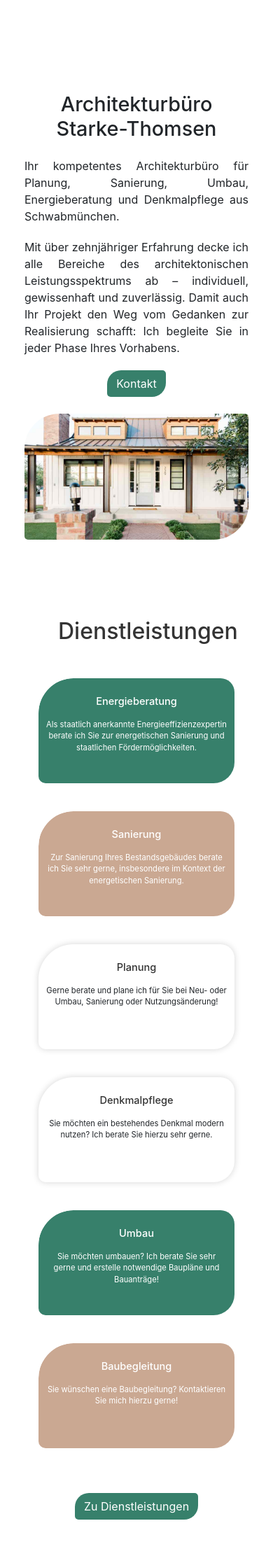
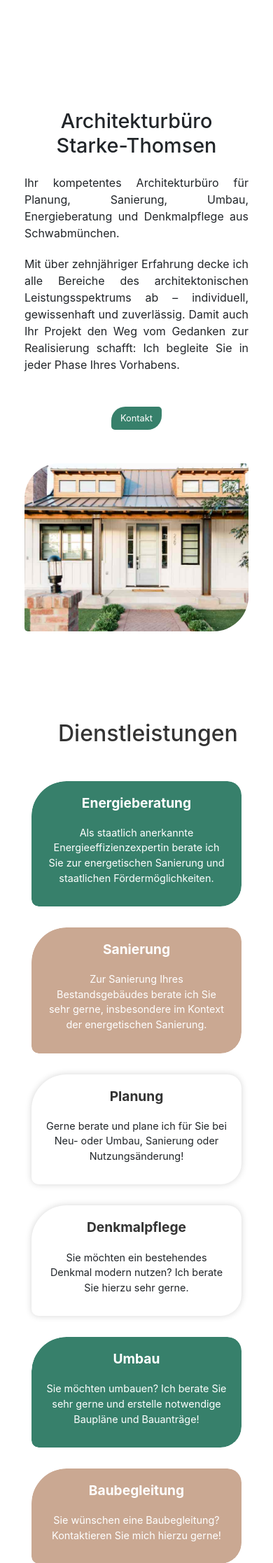
Before and after one commit to DouniaBK/arkitekture-MST, a Django app: page / in a window 390 px wide; the page is wider, and only the part inside the window is pictured. Shown: the part 76-2309 px from the top of that part at 70% size. Run offline with Django 5.2, Linux system fonts and the light colour scheme; some libraries are stand-ins or nearby versions.

Commit message:
add: responsive style and image to about me

```diff
--- a/home/static/home/css/styles.css
+++ b/home/static/home/css/styles.css
@@ -108,7 +108,14 @@ nav ul li a {
     margin-right: 1rem;
 }
 
-/* projects & services */
+/* projects, about me & services */
+
+/*portfolio section on the home page */
+
+#portfolio {
+    background-color: rgba(248, 248, 248, 1);
+}
+
 h3 {
     color: #333;
     margin-top: 20px;
@@ -130,26 +137,95 @@ div.project {
 }
 
 
-div.project h3, div.service h3 {
+div.project h3, div.home-service h3 {
     margin-bottom: 10px;
 }
 
-div.project p, div.service p {
+div.project p, div.home-service p {
     margin-bottom: 10px;
 }
 
-div.project a, div.service a {
+div.project a, div.home-service a {
     display: inline-block;
     margin-top: 10px;
 }
-
-div.project img, div.service img {
+/*
+div.project img, div.home-service img {
     width: 100%;
     height: auto;
-    border-radius: 5px; /* Make the images have the same rounded corners as the containers */
+    border-radius: 5px;  Make the images have the same rounded corners as the containers
+}*/
+
+/* Shared image styles for portfolio, about me, and introduction sections */
+.project-image,
+.aboutme-image,
+.intro-image {
+    position: relative;
+    width: 100%;
+    padding-top: 75%; /* 4:3 aspect ratio */
+    overflow: hidden;
 }
 
+.project-image img,
+.aboutme-image img,
+.intro-image img {
+    position: absolute;
+    top: 0;
+    left: 0;
+    width: 100%;
+    height: 100%;
+    object-fit: cover;
+    border-radius: 50px 5px 50px 5px; /* Top-left, top-right, bottom-right, bottom-left */
+}
 
+/* Responsive adjustments for the project, about me, and introduction sections */
+@media (max-width: 768px) {
+    .project, .aboutme, .intro-image {
+        margin-bottom: 15px;
+        max-width: 100%;
+    }
+
+    .project h3, .aboutme h3, .intro-image h3 {
+        font-size: 1.3em;
+        margin-top: revert;
+    }
+
+    h2 {
+        font-size: 1.2em;
+        margin: 1em;
+        margin-bottom: 10px;
+    }
+}
+
+@media (max-width: 576px) {
+    h2 {
+        margin-bottom: 5px;
+    }
+
+    h1 {
+        margin-bottom: 5px;
+        font-size: 1.8em;
+    }
+}
+
+@media (max-width: 480px) {
+    .project h3, .aboutme h3, .intro-image h3 {
+        font-size: 1.2em;
+    }
+
+    h2 {
+        font-size: 1em;
+        margin: 1em;
+        margin-bottom: 5px;
+    }
+
+    main h1 {
+        margin-bottom: 5px;
+        font-size: 1.8em;
+    }
+}
+
+/* Contact */
 .contact-info {
     margin-top: 40px;
 }
@@ -236,29 +312,62 @@ div.project img, div.service img {
         margin: 0 0 15px 0; /* Adjust margins */
     }
 }
-/*Introduction section */
+/*Introduction section
 
 #intro-image {
-    border-radius: 50px 5px 50px 5px; /* Top-left, top-right, bottom-right, bottom-left */
+    border-radius: 50px 5px 50px 5px; /* Top-left, top-right, bottom-right, bottom-left
 }
 
-/*about me section*/
+*/
+
+/*about me section
 #aboutme-image {
     border-radius: 50px 5px 50px 5px; /* Top-left, top-right, bottom-right, bottom-left */
-}
+
 
 /* buttons */
 
 #btn-green-leaf {
+    display: inline-block;
     color: #fff;
-    background-color: rgba(55, 128, 107, 1); /* First and fifth service */
+    background-color: rgba(55, 128, 107, 1); /* Green leaf color */
     border-radius: 20px 5px 20px 5px; /* Top-left, top-right, bottom-right, bottom-left */
+    padding: 10px 20px; /* Adjust padding as needed */
+    text-align: center;
+    text-decoration: none;
+    font-size: 1rem; /* Adjust font size as needed */
+    transition: background-color 0.3s ease;
+    white-space: nowrap; /* Ensure the text doesn't wrap */
 }
 
 a#btn-green-leaf.btn {
     color: #fff!important;
 }
 
+/* Responsive adjustments for buttons */
+@media (max-width: 768px) {
+    #btn-green-leaf {
+        font-size: 0.9rem; /* Adjust font size for smaller screens */
+        padding: 8px 16px; /* Adjust padding for smaller screens */
+    }
+}
+
+@media (max-width: 480px) {
+    #btn-green-leaf {
+        font-size: 0.8rem; /* Further adjust font size for very small screens */
+        padding: 6px 12px; /* Further adjust padding for very small screens */
+    }
+}
+
+/* Ensure the button text is white */
+a#btn-green-leaf{
+    color: #fff!important;
+}
+
+/* Button hover effect */
+#btn-green-leaf:hover {
+    background-color: rgba(45, 118, 97, 1); /* Darker green on hover */
+}
 
 /* Custome Margin */
 
@@ -281,24 +390,25 @@ a#btn-green-leaf.btn {
 
 .home-service {
     position: relative;
-    width: calc(33.33% - 40px); /* Adjust this width for responsiveness */
-    max-width: 400px; /* Maximum width */
-    height: 150px; /* H */
+    width: calc(33.33% - 20px); /* Adjust this width for responsiveness */
+    max-width: 350px; /* Maximum width */
+    height: auto; /* Auto height to accommodate text */
     overflow: hidden; /* Hide any content that may overflow the shape */
     margin-bottom: 30px; /* Add margin between services */
     border-radius: 50px 20px 30px 10px; /* Top-left, top-right, bottom-right, bottom-left */
-}
-
-div.home-service {
-    padding: 5px;
-    margin-bottom: 40px;
-    font-size: 0.9em; /* Smaller text for the services section */
-    max-width: 600px; /* Ensures the text fits well inside the div */
+    padding: 15px; /* Add padding inside the service boxes */
+    box-sizing: border-box; /* Ensure padding is included in the total width/height */
 }
 
 div.home-service h3 {
-    margin-bottom: 5px;
-    font-size: 1.6em; /* Smaller font size for h3 elements within services */
+    margin-bottom: 10px;
+    font-size: 1.4em; /* Adjust font size for h3 elements within services */
+    font-weight: bold; /* Ensure the font weight is bold */
+}
+
+div.home-service p {
+    font-size: 1em; /* Adjust font size for paragraphs */
+    line-height: 1.5; /* Add line-height for better readability */
 }
 
 /* Service background colors */
@@ -308,11 +418,12 @@ div.home-service h3 {
     position: absolute;
     top: 0;
     left: 0;
-    height: 165px;
-    width: 425px;
+    height: 100%;
+    width: 100%;
     border-color: #b18b61;
     border-radius: 50px 20px 30px 10px; /* Top-left, top-right, bottom-right, bottom-left */
     background-color: rgba(55, 128, 107, 1); /* First and fifth service */
+    z-index: -1;
 }
 
 .home-service:nth-child(2)::before,
@@ -321,11 +432,12 @@ div.home-service h3 {
     position: absolute;
     top: 0;
     left: 0;
-    height: 165px;
-    width: 425px;
+    height: 100%;
+    width: 100%;
     border-color: #b18b61;
     border-radius: 50px 20px 30px 10px; /* Top-left, top-right, bottom-right, bottom-left */
     background-color: rgba(202, 168, 146, 1); /* Second and sixth service */
+    z-index: -1;
 }
 
 /* Apply 3D shadow effect to the pseudo-elements of services 3 and 4 */
@@ -335,16 +447,17 @@ div.home-service h3 {
     position: absolute;
     top: 0;
     left: 0;
-    height: 165px;
-    width: 425px;
+    height: 100%;
+    width: 100%;
     border-color: #b18b61;
     border-radius: 50px 20px 30px 10px; /* Top-left, top-right, bottom-right, bottom-left */
+    z-index: -1;
 }
 
 /* Apply 3D shadow effect to the services 3 and 4 */
 .home-service:nth-child(3),
 .home-service:nth-child(4) {
-    box-shadow: 0 0 10px rgb(0 0 0 / 17%);/* 3D shadow effect */
+    box-shadow: 0 0 10px rgb(0 0 0 / 17%); /* 3D shadow effect */
 }
 
 /* Set font color to white for services with specific backgrounds */
@@ -375,86 +488,23 @@ div.home-service h3 {
     padding: 5px; /* Add padding inside the shape */
 }
 
-/*portfolio section */
-
-#portfolio {
-    background-color: rgba(248, 248, 248, 1);
-}
 /* Responsive adjustments */
 @media screen and (max-width: 768px) {
     .home-service {
-        width: calc(50% - 40px); /* Two services per row on smaller screens */
+        width: calc(50% - 20px); /* Two services per row on smaller screens */
     }
 }
 
 @media screen and (max-width: 480px) {
-    .home-service{
-        width: calc(100% - 40px); /* Single service per row on even smaller screens */
+    .home-service {
+        width: calc(100% - 20px); /* Single service per row on even smaller screens */
+    }
+
+    div.home-service h3 {
+        font-size: 1.2em; /* Adjust font size for h3 elements within services */
+    }
+
+    div.home-service p {
+        font-size: 0.9em; /* Adjust font size for paragraphs */
     }
 }
-
-/* Responsive Design */
-@media (max-width: 768px) {
-    nav ul li {
-        display: block;
-        margin: 5px 0;
-    }
-
-    .project, .home-service {
-        margin-bottom: 15px;
-        max-width: 100%; /* Ensure containers fit the screen on smaller devices */
-    }
-
-    div.home-service {
-        font-size: 0.8em; /* Smaller text for the services section on smaller screens */
-    }
-
-    div.home-service h3, div.project h3, div.aboutme h3 {
-        font-size: 1.3em; /* Smaller font size for h3 elements within services on smaller screens */
-        margin-top: revert;
-    }
-
-    h2 {
-        font-size: 1.2em; /* Smaller font size for h3 elements within services on smaller screens */
-        margin: 1em;
-        margin-bottom: 10px;
-    }
-}
-
-@media (max-width: 576px) {
-    h2 {
-        margin-bottom: 5px;
-    }
-
-    h1 {
-        margin-bottom: 5px;
-        font-size: 1.8em; /* Smaller font size for h3 elements within services on smaller screens */
-    }
-}
-
-@media (max-width: 480px) {
-    div.home-service {
-        font-size: 0.7em; /* Even smaller text for the services section on very small screens */
-    }
-
-
-    div.home-serviceh3 {
-        font-size: 1.2em; /* Even smaller font size for h3 elements within services on very small screens */
-    }
-
-    div.project h3 {
-        font-size: 1.2em; /* Even smaller font size for h3 elements within services on very small screens */
-    }
-
-    h2 {
-        font-size: 1em; /* Smaller font size for h3 elements within services on smaller screens */
-        margin: 1em;
-        margin-bottom: 5px;
-    }
-
-    main h1 {
-        margin-bottom: 5px;
-        font-size: 1.8em; /* Smaller font size for h3 elements within services on smaller screens */
-    }
-
-}
--- a/home/templates/home/home.html
+++ b/home/templates/home/home.html
@@ -5,7 +5,7 @@ Starke-Thomsen{% endblock %} {% block content %}
 <div class="container m-7">
   <div class="row">
     <div class="col-lg-6">
-      <h1 class="fw-bold text-center mb-4">Architekturbüro Starke-Thomsen</h1>
+      <h1 class="fw-bold text-center mt-4 mb-4">Architekturbüro Starke-Thomsen</h1>
       <p class="text-justify">
         Ihr kompetentes Architekturbüro für Planung, Sanierung, Umbau,
         Energieberatung und Denkmalpflege aus Schwabmünchen.
@@ -16,26 +16,24 @@ Starke-Thomsen{% endblock %} {% block content %}
         zuverlässig. Damit auch Ihr Projekt den Weg vom Gedanken zur
         Realisierung schafft: Ich begleite Sie in jeder Phase Ihres Vorhabens.
       </p>
-      <div class="text-center mb-4">
-        <a href="{% url 'contact' %}" class="btn" id="btn-green-leaf"
-          >Kontakt</a
-        >
+      <div class="text-center m-5">
+        <a href="{% url 'contact' %}" class="btn" id="btn-green-leaf">Kontakt</a>
       </div>
     </div>
     <div class="col-lg-6">
+      <div class="intro-image">
         <img
           src="{% static 'home/images/intro-image.jpg' %}"
           class="img-fluid"
-        id="intro-image"
           alt="Architect House Image"
         />
+      </div>
     </div>
   </div>
 </div>
 
 <!-- Services section -->
 <div class="container m-7">
-  <!-- Services section -->
   <div class="content-section">
     <h2 class="m-5 text-start">Dienstleistungen</h2>
     <div class="home-service-container">
@@ -82,9 +80,7 @@ Starke-Thomsen{% endblock %} {% block content %}
       </div>
     </div>
     <div class="text-center m-4">
-      <a href="{% url 'services' %}" class="btn" id="btn-green-leaf"
-        >Zu Dienstleistungen</a
-      >
+      <a href="{% url 'services' %}" class="btn" id="btn-green-leaf">Zu Dienstleistungen</a>
     </div>
   </div>
 </div>
@@ -98,12 +94,13 @@ Starke-Thomsen{% endblock %} {% block content %}
       <div class="row justify-content-center">
         <div class="col-lg-6">
           <div class="project">
+            <div class="project-image">
               <img
                 src="{% static 'home/images/project1-v2.png' %}"
                 class="img-fluid"
                 alt="Project 1"
-              id="aboutme-image"
               />
+            </div>
             <h3 class="mt-5">Bestandswand Entfernung</h3>
             <p class="text-justify">
               Dachsanierung und Wohnraumschaffung in einem Reihenmittelhaus aus
@@ -118,12 +115,13 @@ Starke-Thomsen{% endblock %} {% block content %}
         </div>
         <div class="col-lg-6">
           <div class="project">
+            <div class="project-image">
               <img
-              src="{% static 'home/images/project1-v2.png' %}"
+                src="{% static 'home/images/ansicht-dachsanierung.jpg' %}"
                 class="img-fluid"
-              id="aboutme-image"
                 alt="Project 2"
               />
+            </div>
             <h3 class="mt-5">Reihenmittelhaus Dachsanierung</h3>
             <p class="text-justify">
               Dieses Einfamilienhaus soll umgestalltet und an die Wünsche des
@@ -143,23 +141,23 @@ Starke-Thomsen{% endblock %} {% block content %}
 
 
 <!-- About section -->
-
 <div class="container m-7">
   <div class="content-section">
     <h2 class="m-5">Über Mich</h2>
   </div>
   <div class="row">
     <div class="col-lg-6">
+      <div class="aboutme-image">
         <img
-        src="{% static 'home/images/aboutme-imageV3-logo-resized.jpg' %}"
-        class="img-fluid"
-        id="aboutme-image"
+          src="{% static 'home/images/architect-icon.png' %}"
+          class="justify-content-center img-fluid"
           alt="Architect House Image"
         />
       </div>
+    </div>
     <div class="col-lg-6">
       <div class="aboutme">
-        <h3 class="d-flex justify-content-center">
+        <h3 class="d-flex text-center pt-3 pb-3">
           Dipl.-Ing. (FH) Michaela Starke-Thomsen M.A., Energieeffizienzexpertin
         </h3>
         <p class="text-justify">
@@ -174,11 +172,11 @@ Starke-Thomsen{% endblock %} {% block content %}
           BAFA (Bundesamt für Wirtschaft und Ausfuhrkontrolle) ist, kompetent
           erarbeiten und entsprechende Förderanträge stellen.
         </p>
+        <p>Ich freue mich auf Ihre Anfrage (telefonisch oder per Email)</p>
       </div>
     </div>
   </div>
 </div>
-
 
 <!-- Contact information section -->
 <div class="container m-7">
--- a/home/templates/home/services.html
+++ b/home/templates/home/services.html
@@ -145,7 +145,7 @@
             <p><i class="fas fa-phone p-2"></i> 08232 / 5054030</p>
         </div>
         <div class="text-center m-4">
-            <a href="{% url 'contact' %}" class="btn" id="page-btn-green-leaf">Contact Us</a>
+            <a href="{% url 'contact' %}" class="btn" id="btn-green-leaf">Kontakt</a>
         </div>
     </div>
 </div>
```
Also changed, not shown: home/static/home/images/Ansicht.jpg (added), home/static/home/images/ansicht-dachsanierung.jpg (added), home/static/home/images/architect-icon-cropped.png (added), home/static/home/images/architect-icon.png (added). Lines whose indentation alone changed are shown as unchanged.
